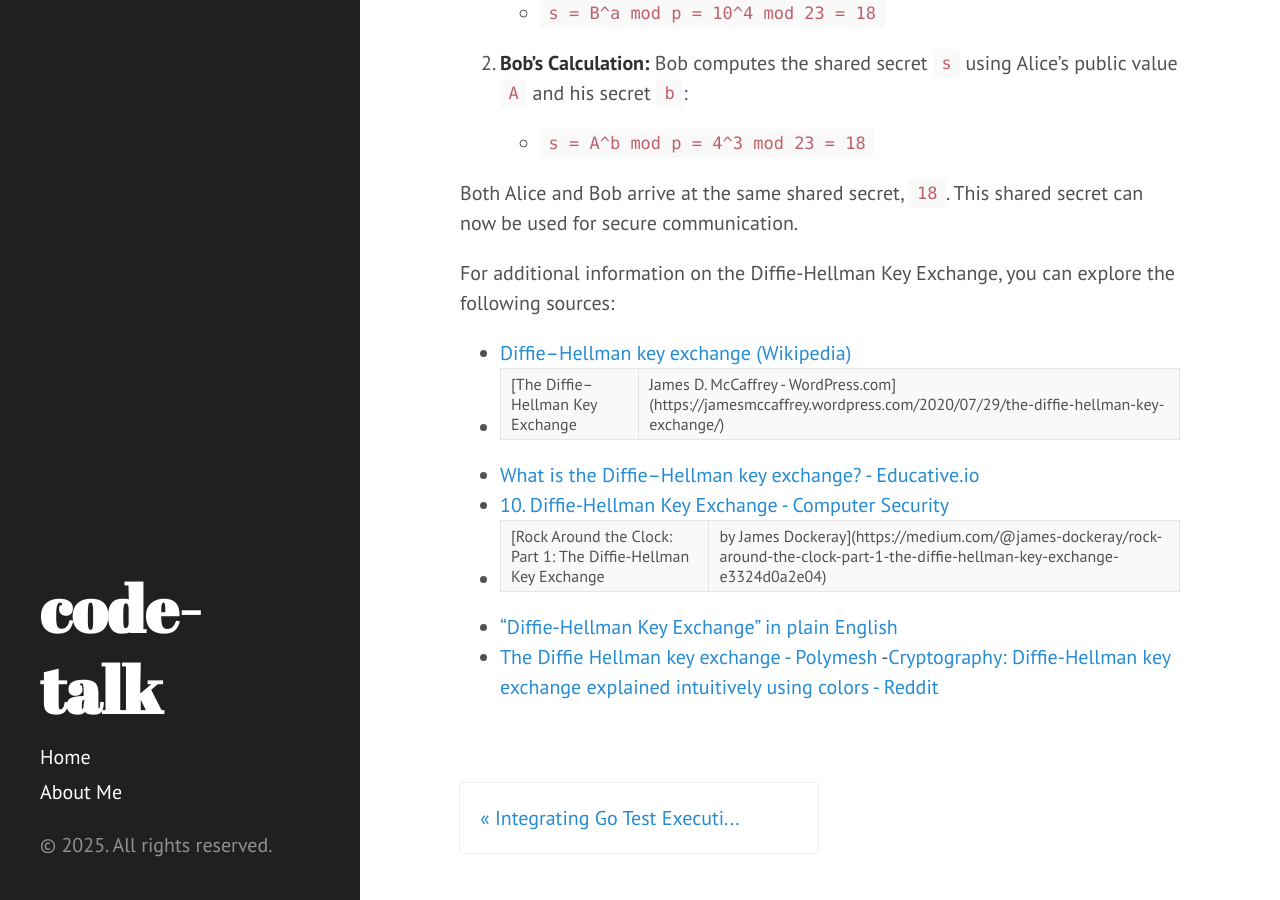
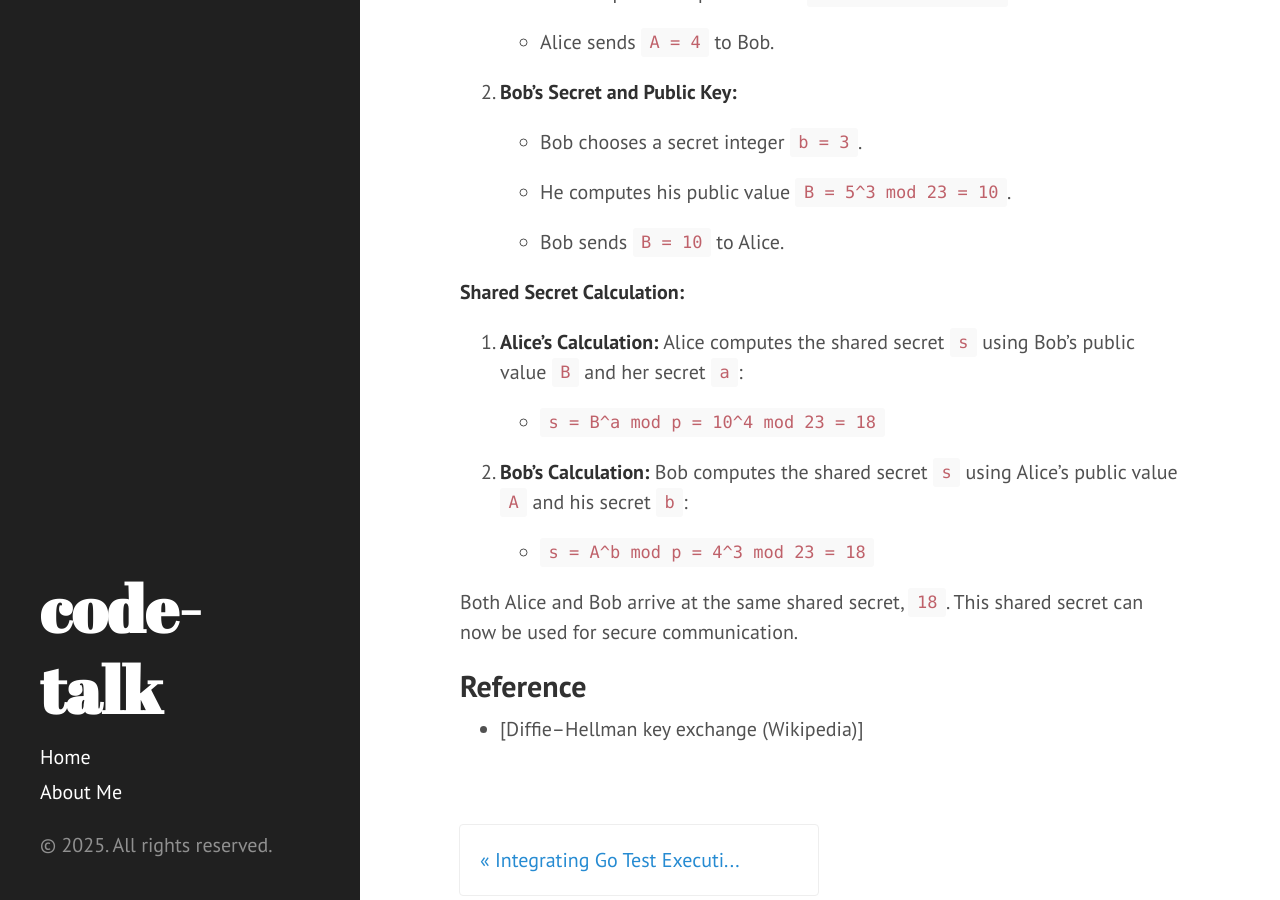
Before and after one commit to code-atom/code-atom.github.io, a Jekyll site: the page built from _posts/2025-07-13-diffie-hellman-key-exchange-a-secure-handshake-in-the-digital-world.markdown, in a window 1280 px wide and 900 px high, scrolled down 2165 px. Built offline with Jekyll 4.4.1, drawn with Linux system fonts in a browser that asks for light colours; Markdown is read by kramdown in place of the engine named in the settings; some of the changed text lies outside the part shown.

Commit message:
Updated Diffie Hellman Key Exchange A Secure Handshake In The Digital World

```diff
--- a/_posts/2025-07-13-diffie-hellman-key-exchange-a-secure-handshake-in-the-digital-world.markdown
+++ b/_posts/2025-07-13-diffie-hellman-key-exchange-a-secure-handshake-in-the-digital-world.markdown
@@ -73,13 +73,5 @@ Here is a simple example computation of the Diffie-Hellman key exchange:
 
 Both Alice and Bob arrive at the same shared secret, `18`. This shared secret can now be used for secure communication.
 
-For additional information on the Diffie-Hellman Key Exchange, you can explore the following sources:
-
-- [Diffie–Hellman key exchange (Wikipedia)](https://en.wikipedia.org/wiki/Diffie%E2%80%93Hellman_key_exchange)
-- [The Diffie–Hellman Key Exchange | James D. McCaffrey - WordPress.com](https://jamesmccaffrey.wordpress.com/2020/07/29/the-diffie-hellman-key-exchange/)
-- [What is the Diffie–Hellman key exchange? - Educative.io](https://www.educative.io/answers/what-is-the-diffiehellman-key-exchange)
-- [10. Diffie-Hellman Key Exchange - Computer Security](https://textbook.cs161.org/crypto/key-exchange.html)
-- [Rock Around the Clock: Part 1: The Diffie-Hellman Key Exchange | by James Dockeray](https://medium.com/@james-dockeray/rock-around-the-clock-part-1-the-diffie-hellman-key-exchange-e3324d0a2e04)
-- ["Diffie-Hellman Key Exchange" in plain English](https://security.stackexchange.com/questions/45963/diffie-hellman-key-exchange-in-plain-english)
-- [The Diffie Hellman key exchange - Polymesh](https://polymesh.network/blog/the-diffie-hellman-key-exchange)
--[Cryptography: Diffie-Hellman key exchange explained intuitively using colors - Reddit](https://www.reddit.com/r/programming/comments/7qq1bh/cryptography_diffiehellman_key_exchange_explained/)
+## Reference
+- [Diffie–Hellman key exchange (Wikipedia)]
```
Also changed, not shown: other parts of _posts/2025-07-13-diffie-hellman-key-exchange-a-secure-handshake-in-the-digital-world.markdown (+1 -1 lines).
